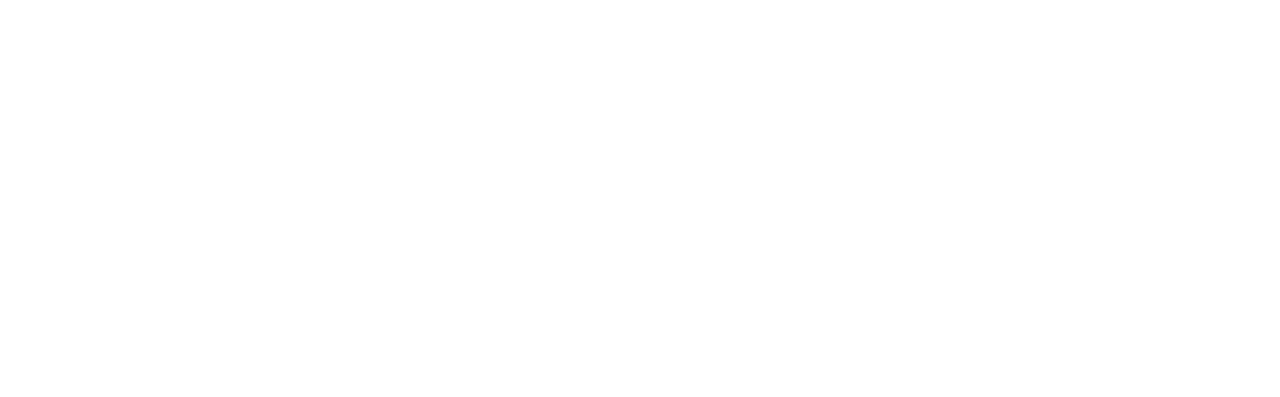
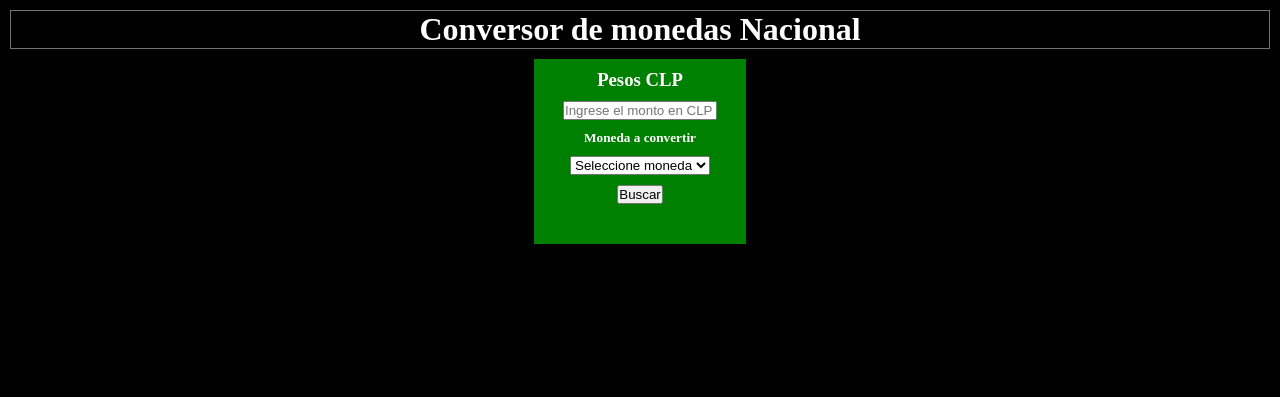
Before and after one commit to kescudero2209/APIs, a plain HTML site: page index.html in a window 1280 px wide. Drawn offline with nearby package versions, Linux system fonts and the light colour scheme.

Commit message:
adding principal structure and css

```diff
--- a/assets/css/estilos.css
+++ b/assets/css/estilos.css
@@ -0,0 +1,35 @@
+*{
+    margin: 0;
+    padding: 0;
+}
+body{
+    background-color: black;
+    color: white;
+}
+#title{
+    text-align: center;
+    border: 1px solid #ffffff73;
+    margin: 10px;
+}
+section{
+    display: flex;
+    justify-content: center;
+}
+#box{
+    display: flex;
+    flex-direction: column;
+    background-color: green;
+    align-items: center;
+    width: 12rem;
+    gap:10px;
+    padding: 10px;
+}
+input{
+    width:150px
+}
+#final{
+    padding:10px;
+}
+p{
+    font-size: 1rem;
+}
--- a/index.html
+++ b/index.html
@@ -1,12 +1,42 @@
 <!DOCTYPE html>
 <html lang="en">
-<head>
-    <meta charset="UTF-8">
-    <meta http-equiv="X-UA-Compatible" content="IE=edge">
-    <meta name="viewport" content="width=device-width, initial-scale=1.0">
+  <head>
+    <meta charset="UTF-8" />
+    <meta http-equiv="X-UA-Compatible" content="IE=edge" />
+    <meta name="viewport" content="width=device-width, initial-scale=1.0" />
+    <link rel="stylesheet" href="assets/css/estilos.css" />
+    <script src="https://cdn.jsdelivr.net/npm/chart.js@latest/dist/Chart.min.js"></script>
+
     <title>Document</title>
-</head>
-<body>
+  </head>
+  <body>
+    <div id="title">
+      <h1>Conversor de monedas Nacional</h1>
+    </div>
+    <section>
+      <div id="box">
+        <h3>Pesos CLP</h3>
+        <input
+          type="text"
+          id="valueCLP"
+          placeholder="Ingrese el monto en CLP"
+        />
+        <h5>Moneda a convertir</h5>
+        <select name="" id="select">
+          <option value="">Seleccione moneda</option>
+          <option value="euro">Euro</option>
+          <option value="dolar">Dolar</option>
+          <option value="uf">UF</option>
+          <option value="utm">UTM</option>
+        </select>
+        <button id="btn">Buscar</button>
+        <h3 id="final"></h3>
+      </div>
+    </section>
+    <canvas id="graphic"></canvas>
 
-</body>
+    <script src="assets/js/index.js">
+
+    </script>
+  </body>
 </html>
```
